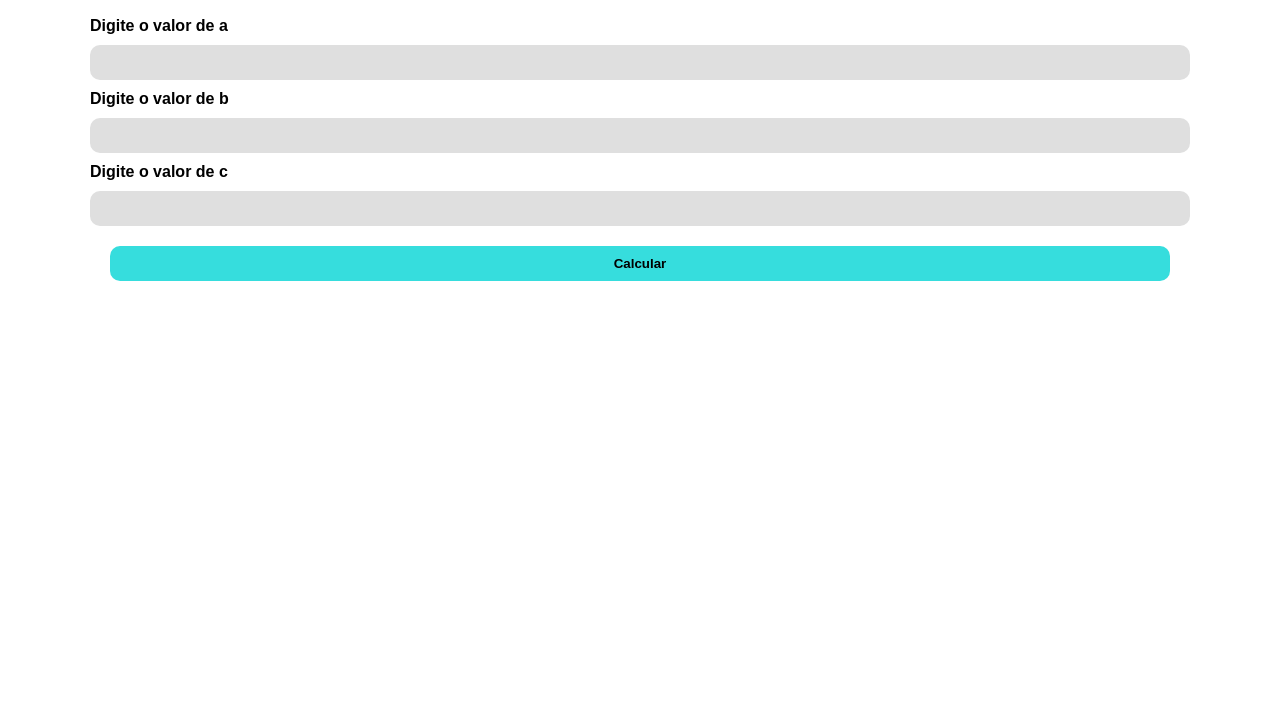
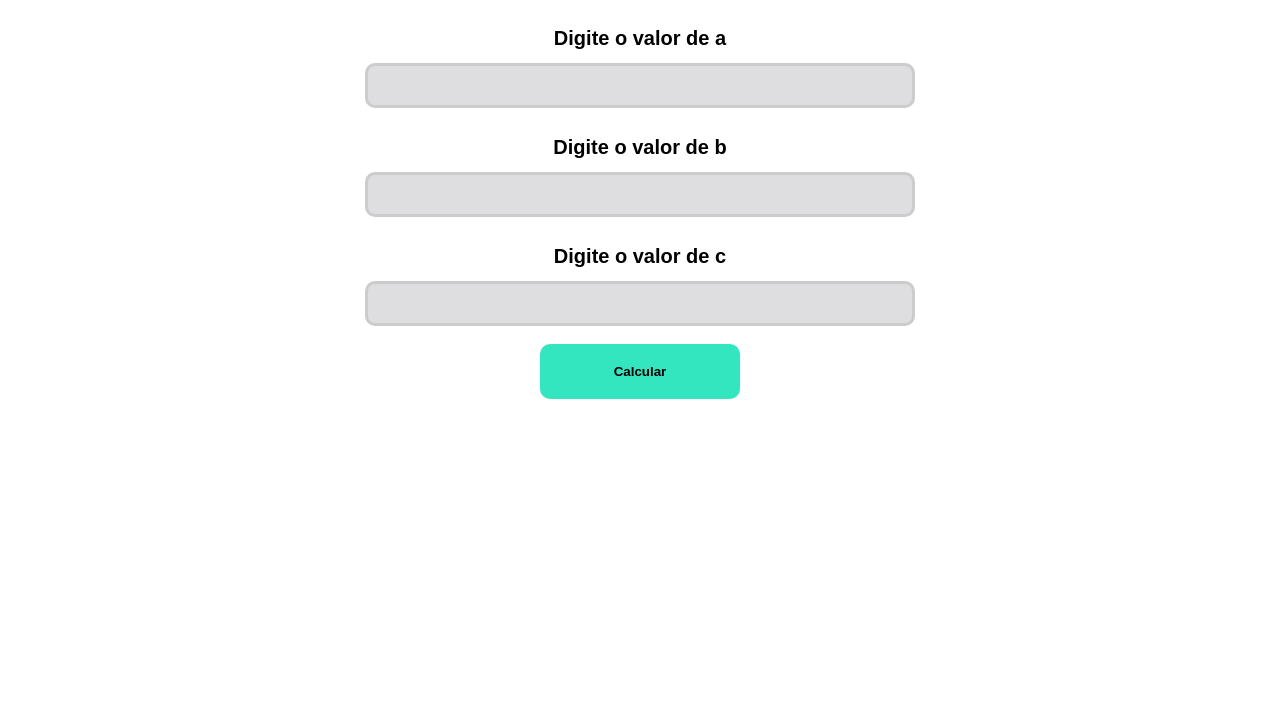
Before and after one commit to viniciussousa891/Calculator, a plain HTML site: page index.html in a window 1280 px wide. Shown: the part 81-800 px from the top of the page. Drawn offline with Linux system fonts and the light colour scheme.

Commit message:
Update css

```diff
--- a/index.html
+++ b/index.html
@@ -14,17 +14,17 @@
     <div class="equacion2">
         <h1>Calcule suas equações do 2º grau aqui</h1>
         <p>Digite o valor de a</p>
-        <input type="number" name="valuea" id="valuea">
+        <input class="inputnumber" type="number" name="valuea" id="valuea">
         <p>Digite o valor de b</p>
-        <input type="number" name="valueb" id="valueb">
+        <input class="inputnumber" type="number" name="valueb" id="valueb">
         <p>Digite o valor de c</p>
-        <input type="number" name="valuec" id="valuec">
+        <input class="inputnumber" type="number" name="valuec" id="valuec">
 
         <input class="buttom" type="button" value="Calcular" onclick="calculate()">
 
         <div id="resultx1x2"></div>
     </div>
 
-    <script src="/script.js"></script>
+    <script src="/scripts/script.js"></script>
 </body>
 </html>
--- a/styles/styles.css
+++ b/styles/styles.css
@@ -1,53 +1,62 @@
-body {
-    font-family: Arial, Helvetica, sans-serif;
-        background-color: white
-
-
-}
-body h1 {
-    color: rgb(54, 221, 221);
-}
-
-body p {
-    font-weight: bold;
-    margin: 10px 0 10px 0;
-}
-
-body input {
-    border-radius: 10px;
-    background-color: rgb(223, 223, 223);
-    outline: none;
-    border: none;
-}
-
-body .buttom {
-
-    font-weight: bold;
-    background-color: rgb(54, 221, 221);
-    margin: 20px;
-    padding: 20px;
-    border-radius: 10px;
-    border: none;
-    outline: none;
-    transition: 600ms;
-}
-
-input:hover {
-    background-color: rgb(13, 184, 184);
-
-}
-
 .equacion2 {
     width: 90%;
     max-width: 1100px;
-    height: 100%;
+    margin: 0 auto;
+    align-items: center;
 
-    margin: 0 auto;
+    /*Fazer os itens ocupar todo o espaço da divisão */
     display: flex;
     flex-direction: column;
 }
 
-.equacion2 input {
-    padding: 10px;
+.equacion2 h1 {
+    font-family: Arial, Helvetica, sans-serif;
+    color: rgb(51, 230, 191);
+    font-weight: bold;
+}
 
+.equacion2 p {
+    font-family: Arial, Helvetica, sans-serif;
+    font-weight: bold;
+    font-size: 20px;
+    margin: 20px 0px 5px 0px;
 }
+
+.equacion2 .inputnumber {
+    background-color: rgb(222, 222, 224);
+    width: 50%;
+    border-radius: 10px;
+
+    padding: 12px 20px;
+    margin: 8px 0;
+    box-sizing: border-box;
+    border: 3px solid #ccc;
+    -webkit-transition: 0.5s;
+    transition: 0.5s;
+    outline: none;
+}
+.equacion2 .inputnumber:focus {
+    border: 3px solid rgb(51, 230, 191);
+}
+
+.equacion2 .buttom {
+    background-color: rgb(51, 230, 191);
+    width: 200px;
+    padding: 20px;
+    margin: 10px 0px 0px 0px;
+    border: none;
+    border-radius: 10px;
+    font-weight: bold;
+    transition: 300ms;
+    outline: none;
+}
+
+.equacion2 .buttom:hover {
+    background-color: rgb(36, 187, 154);
+}
+
+#resultx1x2 {
+    font-family: Arial, Helvetica, sans-serif;
+    margin: 20px 0 20px 0;
+    font-weight: bold;
+}
```
